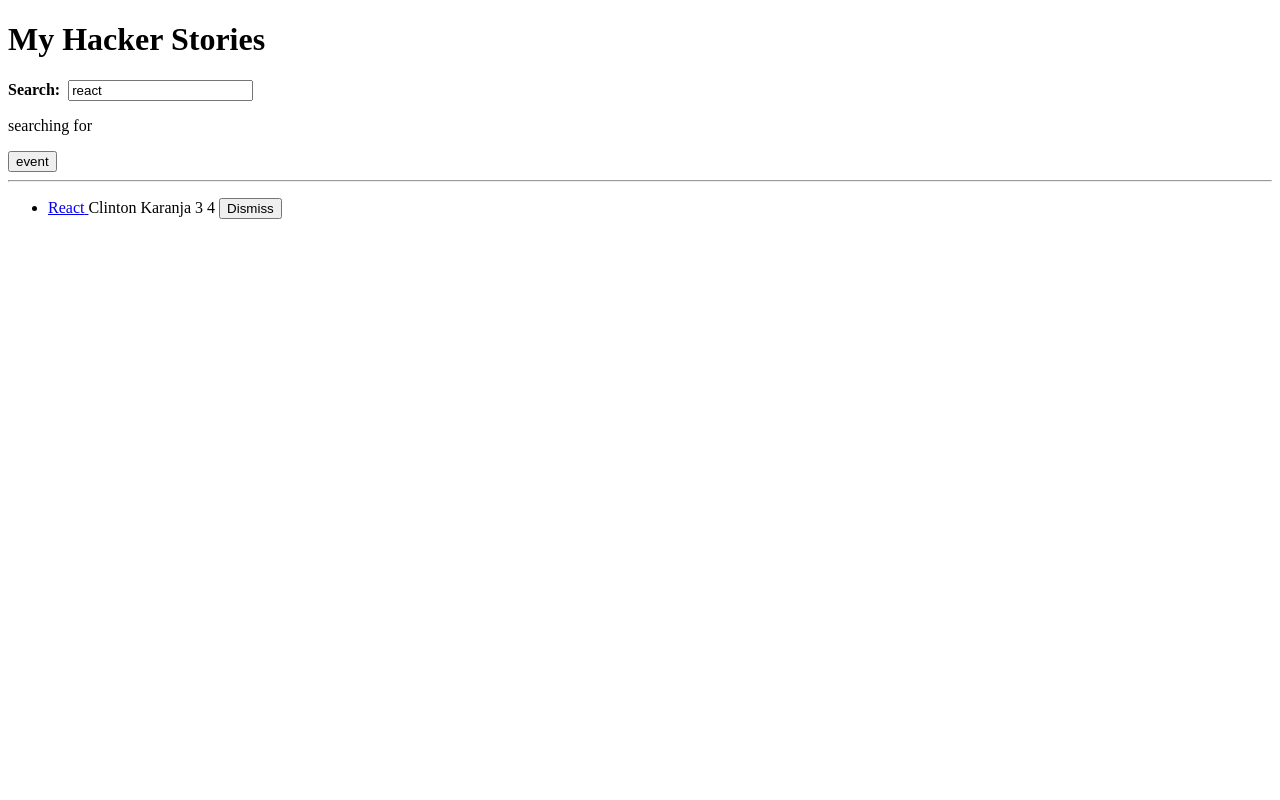
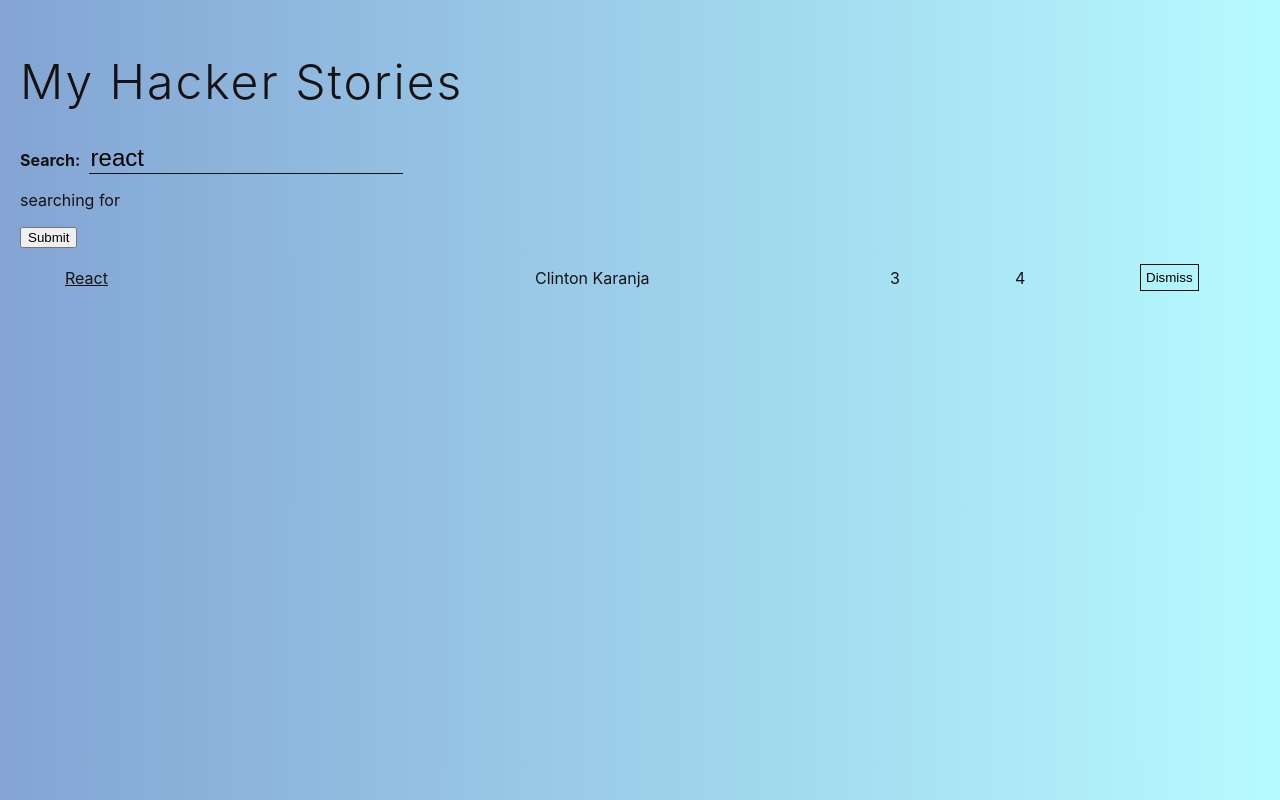
Before and after one commit to billClinton048/roadToReact, a React (Vite) app: page / in a window 1280 px wide. Shown: the top 800 px of the page. Built offline with nearby package versions, Linux system fonts and the light colour scheme.

Commit message:
Added the css files

```diff
--- a/src/App.css
+++ b/src/App.css
@@ -0,0 +1,53 @@
+.container {
+height: 100vw;
+padding: 20px;
+background: #83a4d4; /* fallback for old browsers */
+background: linear-gradient(to left, #b6fbff, #83a4d4);
+color: #171212;
+}
+.headline-primary {
+font-size: 48px;
+font-weight: 300;
+letter-spacing: 2px;
+}
+.item {
+display: flex;
+align-items: center;
+padding-bottom: 5px;
+}
+.item > span {
+padding: 0 5px;
+white-space: nowrap;
+overflow: hidden;
+white-space: nowrap;
+text-overflow: ellipsis;
+}
+.item > span > a {
+color: inherit;
+}
+.button {
+background: transparent;
+border: 1px solid #171212;
+padding: 5px;
+cursor: pointer;
+transition: all 0.1s ease-in;
+}
+.button:hover {
+background: #171212;
+color: #ffffff;
+}
+.button_small {
+padding: 5px;
+}
+.label {
+border-top: 1px solid #171212;
+border-left: 1px solid #171212;
+padding-left: 5px;
+font-size: 24px;
+}
+.input {
+border: none;
+border-bottom: 1px solid #171212;
+background-color: transparent;
+font-size: 24px;
+}
--- a/src/App.jsx
+++ b/src/App.jsx
@@ -1,4 +1,5 @@
 import * as React from 'react'
+import'./App.css';
 
 
 const  App = () =>  {
@@ -79,12 +80,11 @@ const [searchTerm, setSearchTerm ] = useStorageState('search', 'react')
   })
 
   return(
-    <div>
-    <h1>My Hacker Stories </h1>
+    <div className = "container">
+    <h1 className = "headline-primary">My Hacker Stories </h1>
     <InputWithLabel id= "search" label= "Search" value= {searchTerm} onInputChange = { handleSearch }>
     <strong> Search: </strong>
     </InputWithLabel>
-    <hr />
     {isError &&  <p> Something went wrong ...</p>}
     {isLoading ? (<p>Loading ...</p>):
      (  <List list ={searchedStories} onRemoveItem = {handleRemoveStory} /> )}
@@ -113,13 +113,13 @@ if( isFocused && inputRef.current ){
 
   return(
     <>
-      <label htmlFor = {id} >{ children } </label>
+      <label htmlFor = {id} clssName = "label">{ children } </label>
 &nbsp;
-    <input id={id} value= { value} type= { type} ref = {inputRef} onChange= { onInputChange } />
+    <input id={id} value= { value} type= { type} ref = {inputRef} onChange= { onInputChange } className = "input" />
 
     <p> searching for <strong>{}</strong> </p>
     <button type = "button" onClick = {hundleClick}>
-    event
+    Submit
     </button>
     </>)
 
@@ -141,15 +141,15 @@ const Item = ( { item, onRemoveItem}) =>{
 // onRemoveItem(item);
 //   }
 return (
-   <li>
-        <span>
+   <li className =  "item">
+        <span style = {{ width: '40%'}}>
         <a href= {item.url}> {item.title} </a>
         </span>
-        <span> {item.author}</span>
-        <span> { item.num_comments } </span>
-        <span> { item.points } </span>
-        <span>
-        <button type = 'button' onClick = {() => onRemoveItem(item)} > Dismiss</button>
+        <span style = {{ width: '30%'}} > {item.author}</span>
+        <span style = {{ width: '10%'}} > { item.num_comments } </span>
+        <span style = {{ width: '10%'}} > { item.points } </span>
+        <span style = {{ width: '10%'}} >
+        <button type = 'button' onClick = {() => onRemoveItem(item)} className="button button_small" > Dismiss</button>
         </span>
       </li>
 
--- a/src/index.css
+++ b/src/index.css
@@ -0,0 +1,10 @@
+body{
+	margin: 0;
+font-family: -apple-system, BlinkMacSystemFont, 'Segoe UI', 'Roboto', 'Oxygen',
+'Ubuntu', 'Cantarell', 'Fira Sans', 'Droid Sans', 'Helvetica Neue',
+sans-serif;
+-webkit-font-smoothing: antialiased;
+-moz-osx-font-smoothing: grayscale;
+
+
+}
```
